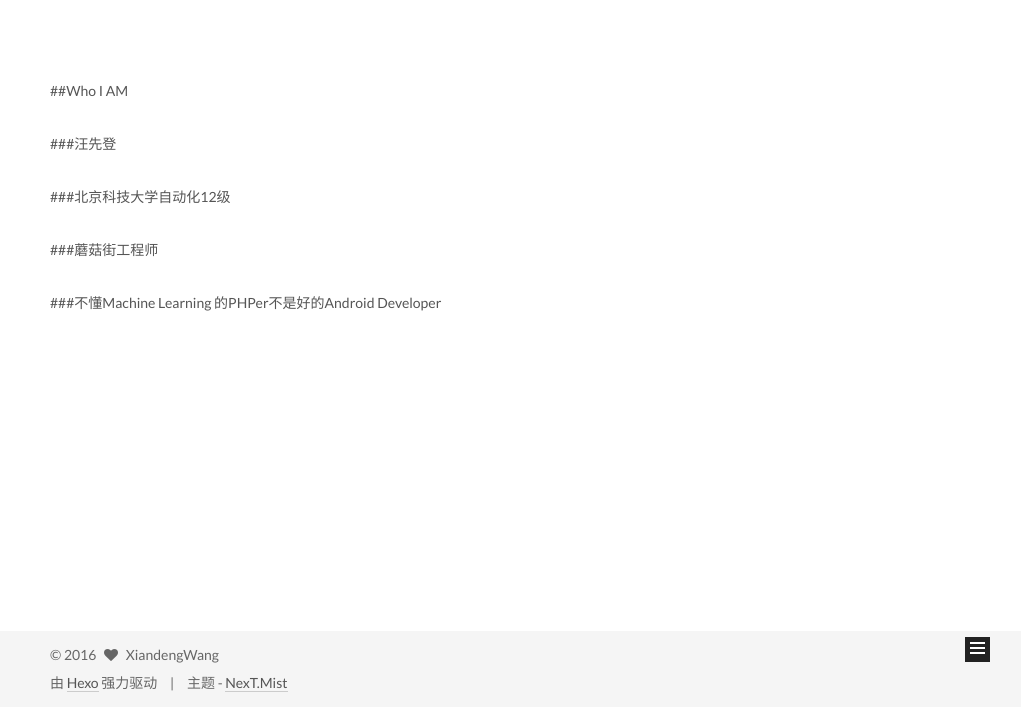
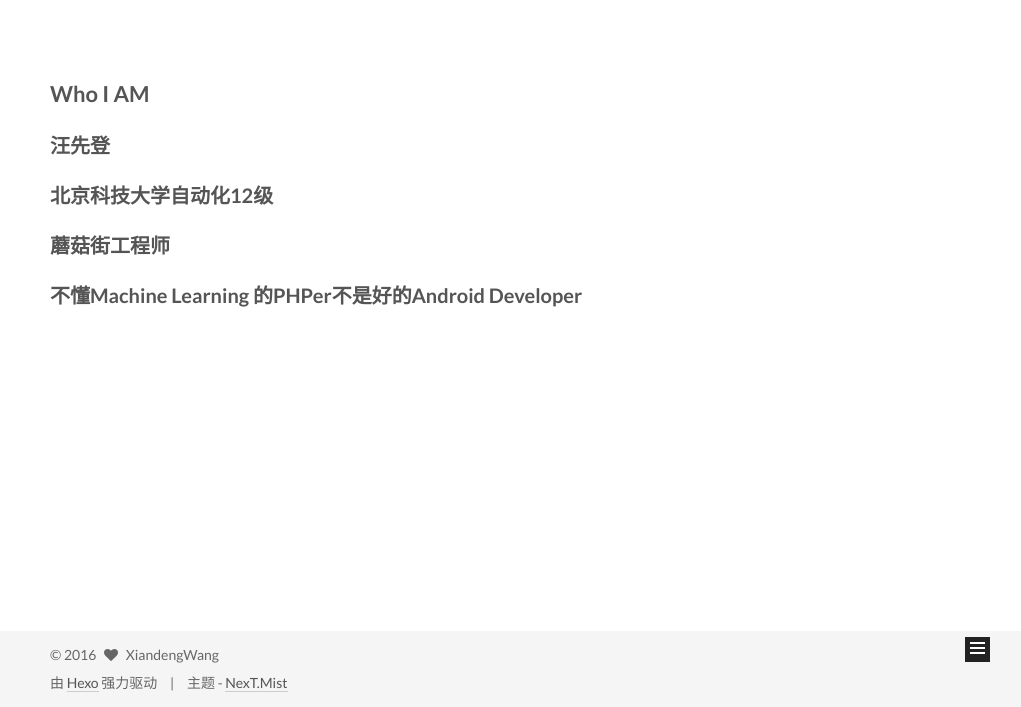
Before and after one commit to HalfStackDeveloper/HalfStackDeveloper.github.io, a plain HTML site: page about/index.html in a window 1280 px wide. Shown: the part 93-800 px from the top of the page, without its empty margins (240-1261 px from the left). Drawn offline with Linux system fonts and the light colour scheme; a script that the page names is missing.

Commit message:
Site updated: 2016-08-10 11:20:49

```diff
--- a/about/index.html
+++ b/about/index.html
@@ -84,28 +84,16 @@
 
 
 
-<meta name="description" content="##Who I AM
-###汪先登
-###北京科技大学自动化12级
-###蘑菇街工程师
-###不懂Machine Learning 的PHPer不是好的Android Developer">
+<meta name="description" content="Who I AM汪先登北京科技大学自动化12级蘑菇街工程师不懂Machine Learning 的PHPer不是好的Android Developer">
 <meta property="og:type" content="website">
 <meta property="og:title" content="about">
 <meta property="og:url" content="https://halfstackdeveloper.github.io/about/index.html">
 <meta property="og:site_name" content="HalfStackDeveloper">
-<meta property="og:description" content="##Who I AM
-###汪先登
-###北京科技大学自动化12级
-###蘑菇街工程师
-###不懂Machine Learning 的PHPer不是好的Android Developer">
-<meta property="og:updated_time" content="2016-08-10T03:17:42.000Z">
+<meta property="og:description" content="Who I AM汪先登北京科技大学自动化12级蘑菇街工程师不懂Machine Learning 的PHPer不是好的Android Developer">
+<meta property="og:updated_time" content="2016-08-10T03:20:37.000Z">
 <meta name="twitter:card" content="summary">
 <meta name="twitter:title" content="about">
-<meta name="twitter:description" content="##Who I AM
-###汪先登
-###北京科技大学自动化12级
-###蘑菇街工程师
-###不懂Machine Learning 的PHPer不是好的Android Developer">
+<meta name="twitter:description" content="Who I AM汪先登北京科技大学自动化12级蘑菇街工程师不懂Machine Learning 的PHPer不是好的Android Developer">
 
 
 
@@ -236,12 +224,7 @@
   <div id="posts" class="posts-expand">
 
 
-      <p>##Who I AM</p>
-<p>###汪先登</p>
-<p>###北京科技大学自动化12级</p>
-<p>###蘑菇街工程师</p>
-<p>###不懂Machine Learning 的PHPer不是好的Android Developer</p>
-
+      <h2 id="Who-I-AM"><a href="#Who-I-AM" class="headerlink" title="Who I AM"></a>Who I AM</h2><h3 id="汪先登"><a href="#汪先登" class="headerlink" title="汪先登"></a>汪先登</h3><h3 id="北京科技大学自动化12级"><a href="#北京科技大学自动化12级" class="headerlink" title="北京科技大学自动化12级"></a>北京科技大学自动化12级</h3><h3 id="蘑菇街工程师"><a href="#蘑菇街工程师" class="headerlink" title="蘑菇街工程师"></a>蘑菇街工程师</h3><h3 id="不懂Machine-Learning-的PHPer不是好的Android-Developer"><a href="#不懂Machine-Learning-的PHPer不是好的Android-Developer" class="headerlink" title="不懂Machine Learning 的PHPer不是好的Android Developer"></a>不懂Machine Learning 的PHPer不是好的Android Developer</h3>
 
   </div>
 
--- a/css/main.css
+++ b/css/main.css
@@ -1548,7 +1548,7 @@ pre .javascript .function {
   width: 4px;
   height: 4px;
   border-radius: 50%;
-  background: #9fffc8;
+  background: #1aa2ff;
 }
 .links-of-blogroll {
   font-size: 13px;
```
